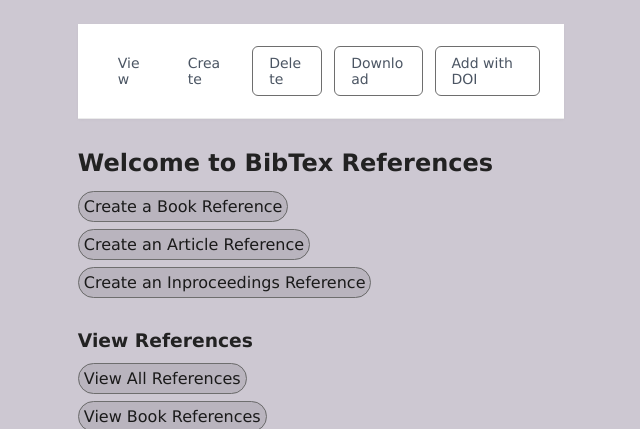
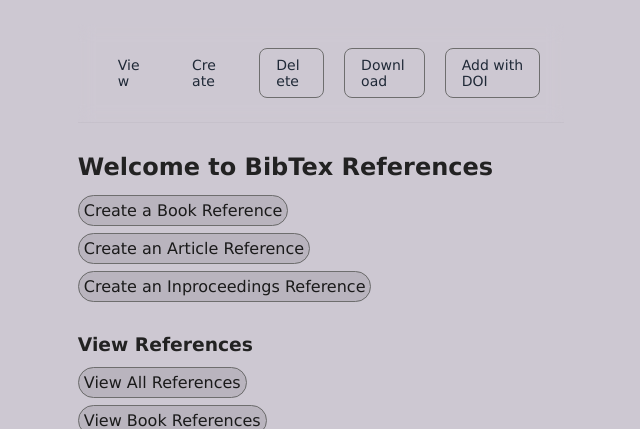
Before and after one commit to imsyc75/YVVLE, a Flask app: page / in a window 1280 px wide. Shown: the top 429 px of the page, without its empty margins (319-959 px from the left). Run offline with Flask 3, Linux system fonts and the light colour scheme.

Commit message:
Optimize navigation bar

```diff
--- a/src/static/styles/navbar.css
+++ b/src/static/styles/navbar.css
@@ -1,15 +1,19 @@
 .navbar {
     width: 100%;
-    padding: 12px 0;
-    background-color: white;
-    border-bottom: 1px solid rgba(0,0,0,0.08);
+    padding: 14px 0;
+    background-color: transparent;
+    border-bottom: 1px solid rgba(0, 0, 0, 0.03);
     margin-bottom: 30px;
-    box-shadow: 0 1px 3px rgba(0,0,0,0.03);
+    backdrop-filter: blur(8px);
+    backdrop-filter: blur(8px);
+    position: sticky;
+    top: 0;
+    z-index: 1000;
 }
 
 .nav-container {
     display: flex;
-    gap: 12px;
+    gap: 20px;
     align-items: center;
     max-width: 1200px;
     margin: 0 auto;
@@ -23,67 +27,77 @@
     align-items: center;
     padding: 8px 16px;
     background-color: transparent;
-    border-radius: 6px;
-    color: #4b5563;
+    border-radius: 8px;
+    color: #1f2937;
     text-decoration: none;
     font-size: 14px;
     font-weight: 500;
-    transition: all 0.2s ease;
+    transition: all 0.2s cubic-bezier(0.4, 0, 0.2, 1);
 }
 
 .nav-item:hover {
-    background-color: #f3f4f6;
-    color: #111827;
+    background-color: rgba(0, 0, 0, 0.03);
+    color: #000000;
+    transform: translateY(-1px);
+}
+
+.nav-item.active {
+    background-color: rgba(0, 0, 0, 0.05);
+    color: #000000;
+    font-weight: 600;
 }
 
 /* Submenu container */
 .submenu {
     display: none;
     position: absolute;
-    top: calc(100% + 4px);
+    top: calc(100% + 2px);
     left: 0;
-    min-width: 180px;
-    background-color: white;
-    border-radius: 8px;
-    box-shadow: 0 4px 12px rgba(0,0,0,0.08);
-    padding: 6px 0;
+    min-width: 200px;
+    background-color: rgba(255, 255, 255, 0.6);
+    border-radius: 12px;
+    box-shadow: 0 4px 6px rgba(0, 0, 0, 0.02),
+                0 10px 25px rgba(0, 0, 0, 0.05);
+    padding: 8px 0;
     z-index: 1000;
-    border: 1px solid rgba(0,0,0,0.08);
+    border: 1px solid rgba(0, 0, 0, 0.04);
+    transform-origin: top center;
 }
 
 /* Show submenu on hover */
 .nav-item:hover .submenu {
     display: block;
-    animation: fadeIn 0.2s ease;
+    animation: fadeInSubmenu 0.3s cubic-bezier(0.4, 0, 0.2, 1);
 }
 
 /* Submenu items */
 .submenu a {
     display: block;
-    padding: 8px 16px;
-    color: #4b5563;
+    padding: 10px 16px;
+    color: #374151;
     text-decoration: none;
     font-size: 14px;
     white-space: nowrap;
-    transition: all 0.15s ease;
+    transition: all 0.2s ease;
 }
 
 .submenu a:hover {
-    background-color: #f3f4f6;
-    color: #111827;
+    background-color: #f8f9fa;
+    color: #000000;
+    padding-left: 20px;
 }
 
 #bodyblock {
     padding-top: 24px;
 }
 
-@keyframes fadeIn {
+@keyframes fadeInSubmenu {
     from {
         opacity: 0;
-        transform: translateY(-8px);
+        transform: translateY(-8px) scale(0.98);
     }
     to {
         opacity: 1;
-        transform: translateY(0);
+        transform: translateY(0) scale(1);
     }
 }
```
